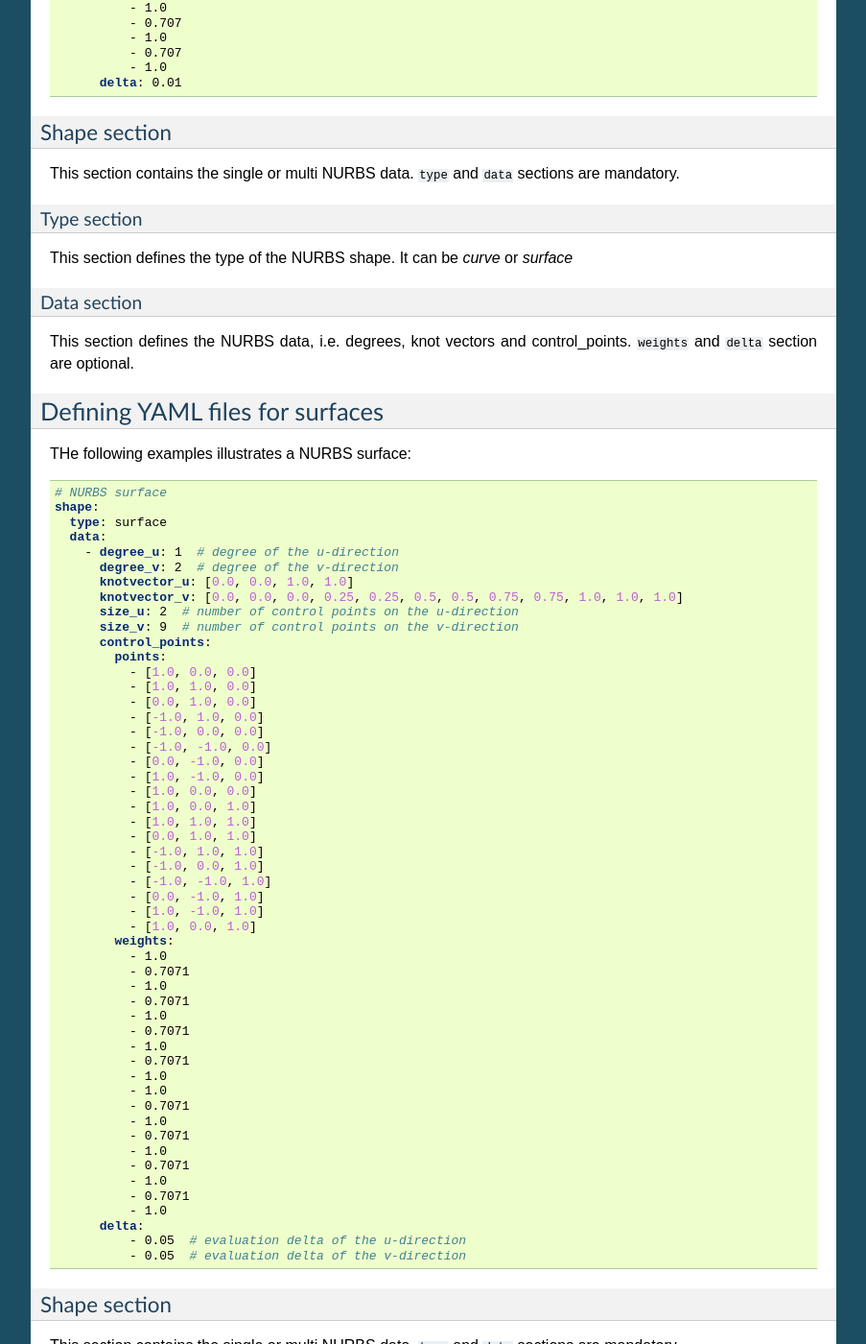
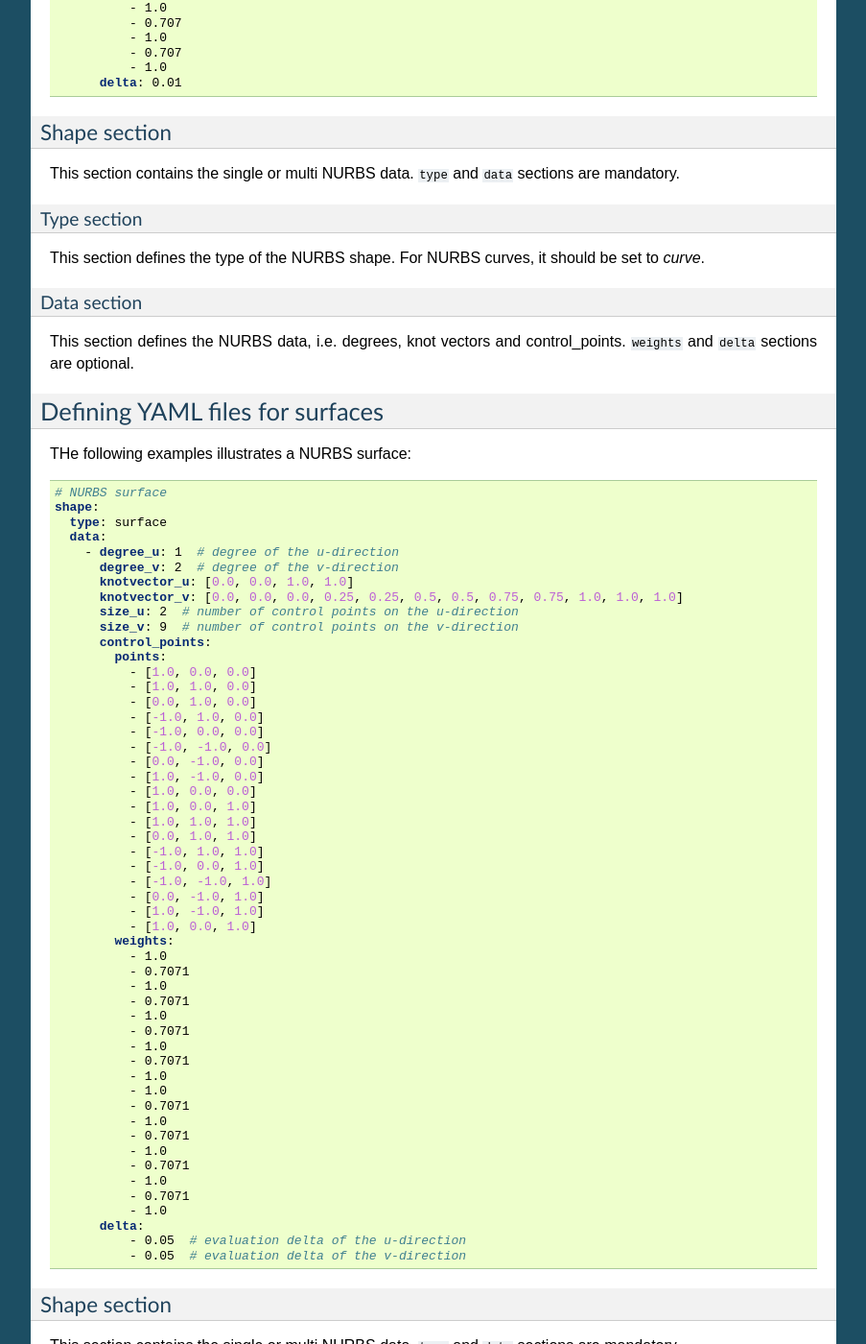
Before and after one commit to orbingol/geomdl-cli, a Sphinx documentation site: the page built from docs/yaml.rst, in a window 1280 px wide and 1400 px high, scrolled down 633 px. Shown: the whole window at 96% size, without its empty margins (198-1101 px from the left). Built offline with Sphinx 7.4.7, drawn with Linux system fonts in a browser that asks for light colours; formulas are drawn with MathJax 3; some of the changed text lies outside the part shown.

Commit message:
Fix type in yaml file docs

```diff
--- a/docs/yaml.rst
+++ b/docs/yaml.rst
@@ -52,12 +52,12 @@
 Type section
 ~~~~~~~~~~~~
 
-This section defines the type of the NURBS shape. It can be *curve* or *surface*
+This section defines the type of the NURBS shape. For NURBS curves, it should be set to *curve*.
 
 Data section
 ~~~~~~~~~~~~
 
-This section defines the NURBS data, i.e. degrees, knot vectors and control_points. ``weights`` and ``delta`` section
+This section defines the NURBS data, i.e. degrees, knot vectors and control_points. ``weights`` and ``delta`` sections
 are optional.
 
 Defining YAML files for surfaces
@@ -128,10 +128,10 @@
 Type section
 ~~~~~~~~~~~~
 
-This section defines the type of the NURBS shape. It can be *curve* or *surface*
+This section defines the type of the NURBS shape. For NURBS surface, it should be set to *surface*.
 
 Data section
 ~~~~~~~~~~~~
 
-This section defines the NURBS data, i.e. degrees, knot vectors and control_points. ``weights`` and ``delta`` section
+This section defines the NURBS data, i.e. degrees, knot vectors and control_points. ``weights`` and ``delta`` sections
 are optional.
```
